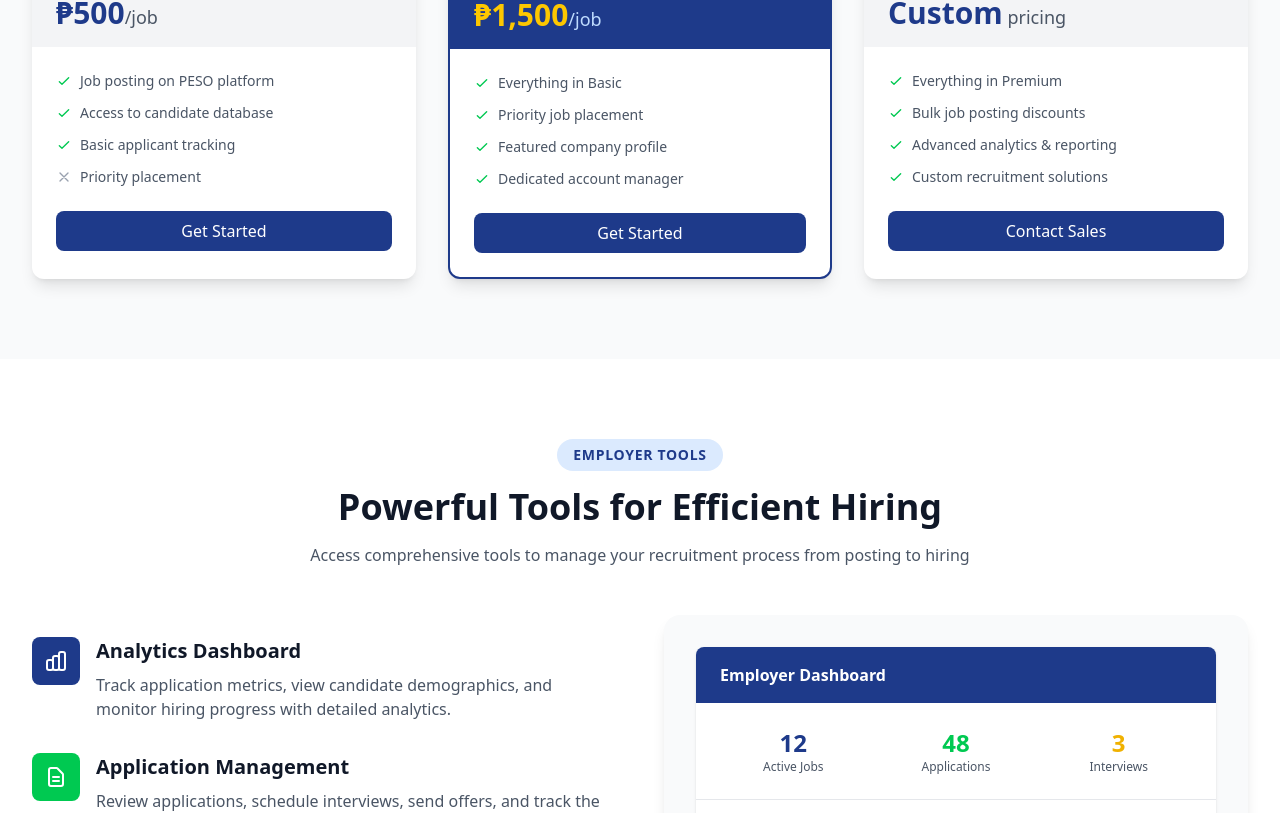
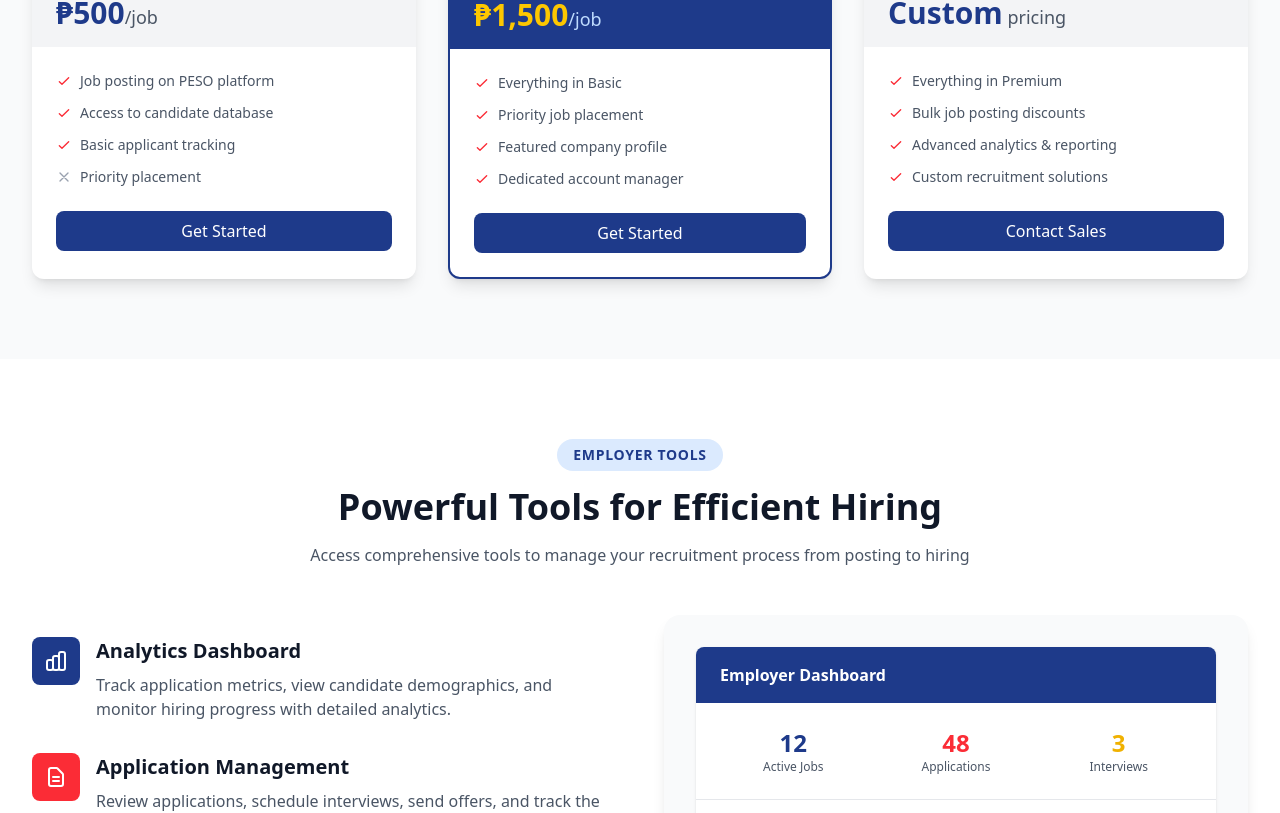
Before and after one commit to jirehmanalo05-prog/PESO, a Next.js app: page /employers in a window 1280 px wide. Shown: the part 2455-3268 px from the top of the page. Built offline with nearby package versions, Linux system fonts and the light colour scheme.

Commit message:
save changes

```diff
--- a/app/employers/page.tsx
+++ b/app/employers/page.tsx
@@ -188,7 +188,7 @@ export default function Employers() {
               </div>
 
               <div className="flex gap-4">
-                <div className="w-12 h-12 bg-green-500 rounded-lg flex items-center justify-center flex-shrink-0">
+                <div className="w-12 h-12 bg-red-500 rounded-lg flex items-center justify-center flex-shrink-0">
                   <svg className="w-6 h-6 text-white" fill="none" stroke="currentColor" viewBox="0 0 24 24">
                     <path strokeLinecap="round" strokeLinejoin="round" strokeWidth={2} d="M13 10V3L4 14h7v7l9-11h-7z" />
                   </svg>
@@ -265,19 +265,19 @@ export default function Employers() {
               <div className="p-6">
                 <ul className="space-y-3 text-sm text-gray-600">
                   <li className="flex items-center gap-2">
-                    <svg className="w-4 h-4 text-green-500" fill="none" stroke="currentColor" viewBox="0 0 24 24">
+                    <svg className="w-4 h-4 text-red-500" fill="none" stroke="currentColor" viewBox="0 0 24 24">
                       <path strokeLinecap="round" strokeLinejoin="round" strokeWidth={2} d="M5 13l4 4L19 7" />
                     </svg>
                     Job posting on PESO platform
                   </li>
                   <li className="flex items-center gap-2">
-                    <svg className="w-4 h-4 text-green-500" fill="none" stroke="currentColor" viewBox="0 0 24 24">
+                    <svg className="w-4 h-4 text-red-500" fill="none" stroke="currentColor" viewBox="0 0 24 24">
                       <path strokeLinecap="round" strokeLinejoin="round" strokeWidth={2} d="M5 13l4 4L19 7" />
                     </svg>
                     Access to candidate database
                   </li>
                   <li className="flex items-center gap-2">
-                    <svg className="w-4 h-4 text-green-500" fill="none" stroke="currentColor" viewBox="0 0 24 24">
+                    <svg className="w-4 h-4 text-red-500" fill="none" stroke="currentColor" viewBox="0 0 24 24">
                       <path strokeLinecap="round" strokeLinejoin="round" strokeWidth={2} d="M5 13l4 4L19 7" />
                     </svg>
                     Basic applicant tracking
@@ -307,25 +307,25 @@ export default function Employers() {
               <div className="p-6">
                 <ul className="space-y-3 text-sm text-gray-600">
                   <li className="flex items-center gap-2">
-                    <svg className="w-4 h-4 text-green-500" fill="none" stroke="currentColor" viewBox="0 0 24 24">
+                    <svg className="w-4 h-4 text-red-500" fill="none" stroke="currentColor" viewBox="0 0 24 24">
                       <path strokeLinecap="round" strokeLinejoin="round" strokeWidth={2} d="M5 13l4 4L19 7" />
                     </svg>
                     Everything in Basic
                   </li>
                   <li className="flex items-center gap-2">
-                    <svg className="w-4 h-4 text-green-500" fill="none" stroke="currentColor" viewBox="0 0 24 24">
+                    <svg className="w-4 h-4 text-red-500" fill="none" stroke="currentColor" viewBox="0 0 24 24">
                       <path strokeLinecap="round" strokeLinejoin="round" strokeWidth={2} d="M5 13l4 4L19 7" />
                     </svg>
                     Priority job placement
                   </li>
                   <li className="flex items-center gap-2">
-                    <svg className="w-4 h-4 text-green-500" fill="none" stroke="currentColor" viewBox="0 0 24 24">
+                    <svg className="w-4 h-4 text-red-500" fill="none" stroke="currentColor" viewBox="0 0 24 24">
                       <path strokeLinecap="round" strokeLinejoin="round" strokeWidth={2} d="M5 13l4 4L19 7" />
                     </svg>
                     Featured company profile
                   </li>
                   <li className="flex items-center gap-2">
-                    <svg className="w-4 h-4 text-green-500" fill="none" stroke="currentColor" viewBox="0 0 24 24">
+                    <svg className="w-4 h-4 text-red-500" fill="none" stroke="currentColor" viewBox="0 0 24 24">
                       <path strokeLinecap="round" strokeLinejoin="round" strokeWidth={2} d="M5 13l4 4L19 7" />
                     </svg>
                     Dedicated account manager
@@ -346,25 +346,25 @@ export default function Employers() {
               <div className="p-6">
                 <ul className="space-y-3 text-sm text-gray-600">
                   <li className="flex items-center gap-2">
-                    <svg className="w-4 h-4 text-green-500" fill="none" stroke="currentColor" viewBox="0 0 24 24">
+                    <svg className="w-4 h-4 text-red-500" fill="none" stroke="currentColor" viewBox="0 0 24 24">
                       <path strokeLinecap="round" strokeLinejoin="round" strokeWidth={2} d="M5 13l4 4L19 7" />
                     </svg>
                     Everything in Premium
                   </li>
                   <li className="flex items-center gap-2">
-                    <svg className="w-4 h-4 text-green-500" fill="none" stroke="currentColor" viewBox="0 0 24 24">
+                    <svg className="w-4 h-4 text-red-500" fill="none" stroke="currentColor" viewBox="0 0 24 24">
                       <path strokeLinecap="round" strokeLinejoin="round" strokeWidth={2} d="M5 13l4 4L19 7" />
                     </svg>
                     Bulk job posting discounts
                   </li>
                   <li className="flex items-center gap-2">
-                    <svg className="w-4 h-4 text-green-500" fill="none" stroke="currentColor" viewBox="0 0 24 24">
+                    <svg className="w-4 h-4 text-red-500" fill="none" stroke="currentColor" viewBox="0 0 24 24">
                       <path strokeLinecap="round" strokeLinejoin="round" strokeWidth={2} d="M5 13l4 4L19 7" />
                     </svg>
                     Advanced analytics & reporting
                   </li>
                   <li className="flex items-center gap-2">
-                    <svg className="w-4 h-4 text-green-500" fill="none" stroke="currentColor" viewBox="0 0 24 24">
+                    <svg className="w-4 h-4 text-red-500" fill="none" stroke="currentColor" viewBox="0 0 24 24">
                       <path strokeLinecap="round" strokeLinejoin="round" strokeWidth={2} d="M5 13l4 4L19 7" />
                     </svg>
                     Custom recruitment solutions
@@ -411,7 +411,7 @@ export default function Employers() {
               </div>
 
               <div className="flex gap-4">
-                <div className="w-12 h-12 bg-green-500 rounded-lg flex items-center justify-center flex-shrink-0">
+                <div className="w-12 h-12 bg-red-500 rounded-lg flex items-center justify-center flex-shrink-0">
                   <svg className="w-6 h-6 text-white" fill="none" stroke="currentColor" viewBox="0 0 24 24">
                     <path strokeLinecap="round" strokeLinejoin="round" strokeWidth={2} d="M9 12h6m-6 4h6m2 5H7a2 2 0 01-2-2V5a2 2 0 012-2h5.586a1 1 0 01.707.293l5.414 5.414a1 1 0 01.293.707V19a2 2 0 01-2 2z" />
                   </svg>
@@ -463,7 +463,7 @@ export default function Employers() {
                       <div className="text-xs text-gray-600">Active Jobs</div>
                     </div>
                     <div className="text-center">
-                      <div className="text-2xl font-bold text-green-500">48</div>
+                      <div className="text-2xl font-bold text-red-500">48</div>
                       <div className="text-xs text-gray-600">Applications</div>
                     </div>
                     <div className="text-center">
@@ -478,7 +478,7 @@ export default function Employers() {
                   <h5 className="font-semibold text-gray-900 mb-4">Recent Activity</h5>
                   <div className="space-y-3">
                     <div className="flex items-center gap-3 text-sm">
-                      <div className="w-2 h-2 bg-green-500 rounded-full"></div>
+                      <div className="w-2 h-2 bg-red-500 rounded-full"></div>
                       <span className="text-gray-600">New application for Software Developer position</span>
                     </div>
                     <div className="flex items-center gap-3 text-sm">
```
Also changed, not shown: app/job-vacancies/page.tsx (+10 -10 lines).
